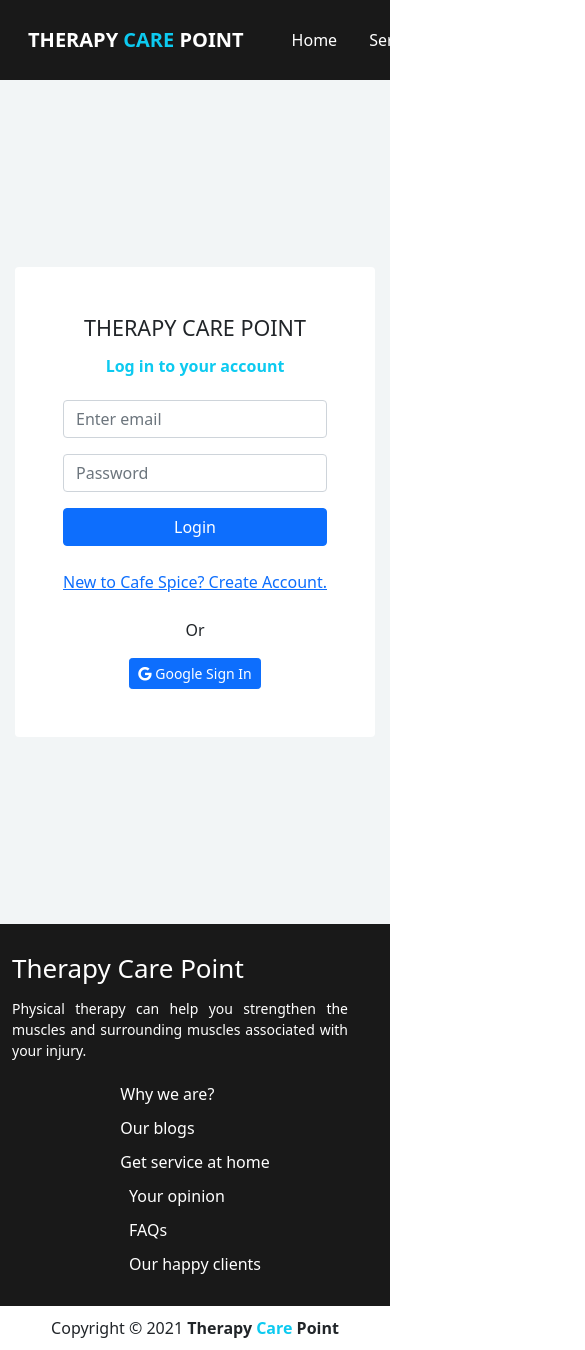
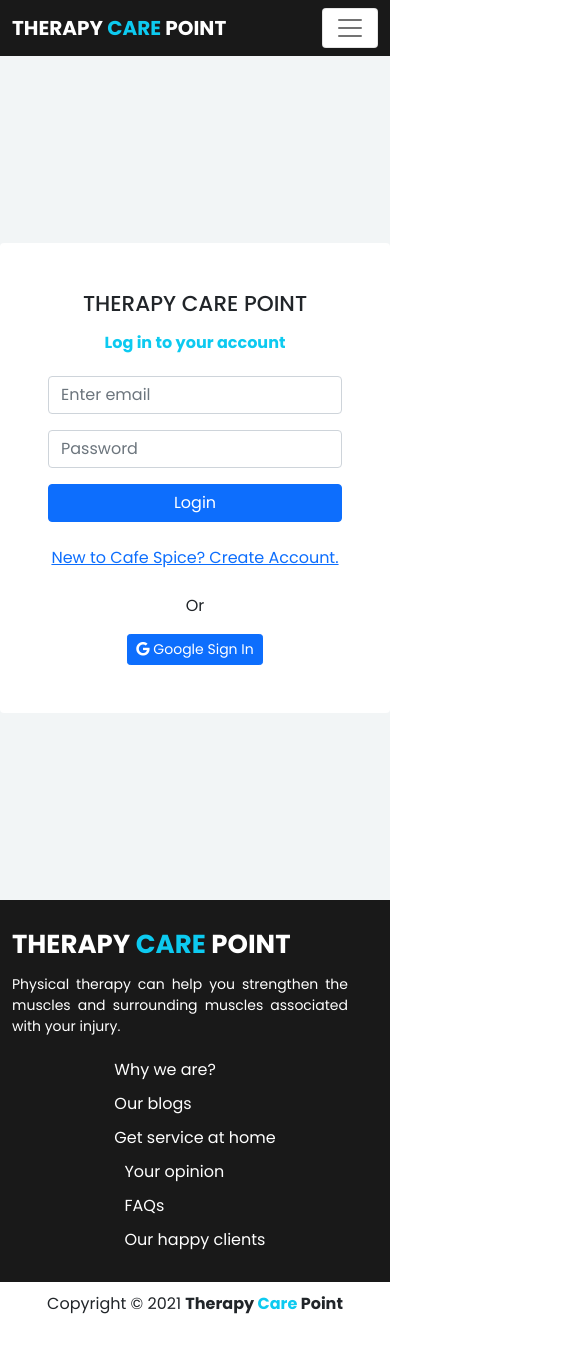
Before and after one commit to mizanur919/Asi10_health_care_and_tips, a React (Create React App) app: page /login in a window 390 px wide. Shown: the top 1350 px of the page, 585 px wide, since content can reach past the window. After the commit the page ends 1326 px from the top, so only its background shows below. Built offline with nearby package versions, Linux system fonts and the light colour scheme; no server answers.

Commit message:
menu responsive done

```diff
--- a/public/index.html
+++ b/public/index.html
@@ -16,6 +16,7 @@
     -->
     <link rel="manifest" href="%PUBLIC_URL%/manifest.json" />
     <link rel="stylesheet" href="https://use.fontawesome.com/releases/v5.15.4/css/all.css" integrity="sha384-DyZ88mC6Up2uqS4h/KRgHuoeGwBcD4Ng9SiP4dIRy0EXTlnuz47vAwmeGwVChigm" crossorigin="anonymous">
+    <link href="https://cdn.jsdelivr.net/npm/bootstrap@5.1.3/dist/css/bootstrap.min.css" rel="stylesheet" integrity="sha384-1BmE4kWBq78iYhFldvKuhfTAU6auU8tT94WrHftjDbrCEXSU1oBoqyl2QvZ6jIW3" crossorigin="anonymous">
     <!--
       Notice the use of %PUBLIC_URL% in the tags above.
       It will be replaced with the URL of the `public` folder during the build.
@@ -40,5 +41,6 @@
       To begin the development, run `npm start` or `yarn start`.
       To create a production bundle, use `npm run build` or `yarn build`.
     -->
+
   </body>
 </html>
--- a/src/App.js
+++ b/src/App.js
@@ -38,7 +38,7 @@
             <PrivateRoute path="/talktoexperts">
               <TalkToExperts></TalkToExperts>
             </PrivateRoute>
-            <Route className="/aboutus">
+            <Route path="/aboutus">
               <AboutUs></AboutUs>
             </Route>
             <Route path="*">
--- a/src/Pages/Shared/Footer/Footer.js
+++ b/src/Pages/Shared/Footer/Footer.js
@@ -9,7 +9,7 @@
                 <div className="container">
                     <div className="row">
                         <div className="col-md-4 footer-logo">
-                            <NavLink to="/home" activeStyle={{ color: "#ffffff" }}>Therapy Care Point</NavLink >
+                            <NavLink to="/home" activeStyle={{ color: "#ffffff" }}><span className="text-white text-uppercase fw-bold">Therapy <span className="text-info">Care</span> Point</span></NavLink >
                             <p style={{ padding: "10px 30px 0 0", textAlign: "justify", fontSize: "14px" }}>Physical therapy can help you strengthen the muscles and surrounding muscles associated with your injury.</p>
                         </div>
                         <div className="col-md-4 footer-menu-left d-flex justify-content-center">
--- a/src/Pages/Shared/Header/Header.js
+++ b/src/Pages/Shared/Header/Header.js
@@ -1,5 +1,5 @@
 import React from 'react';
-import { Container, Nav, Navbar, Button } from 'react-bootstrap';
+import { Container, Nav, Navbar, Button, NavDropdown } from 'react-bootstrap';
 import { Link } from 'react-router-dom';
 import useAuth from '../../../contexts/useAuth';
 import { HashLink } from 'react-router-hash-link';
@@ -9,14 +9,18 @@
     const { user, logOut } = useAuth();
     return (
         <>
-            <Navbar className="header-nav" variant="light" sticky="top">
+            <Navbar className="header-nav text-white" variant="light" sticky="top" expand="lg">
                 <Container>
-                    <Nav.Link>
                     <Navbar.Brand as={HashLink} to="/home" className="brand"><span className="text-white text-uppercase fw-bold">Therapy <span className="text-info">Care</span> Point</span></Navbar.Brand>
-                    </Nav.Link>
 
-                    <Navbar.Toggle />
-                    <Navbar.Collapse className="justify-content-end">
+                    <Navbar.Toggle className="bg-white" aria-controls="navbarScroll" />
+
+                    <Navbar.Collapse id="navbarScroll" className="justify-content-end">
+                        <Nav
+                            className="mr-auto my-2 my-lg-0"
+                            style={{ color: "white" }}
+                            navbarScroll
+                        >
                             <Nav.Link as={HashLink} to="/home"><span className="text-white">Home</span></Nav.Link>
                             <Nav.Link as={HashLink} to="/home#services"><span className="text-white">Services</span></Nav.Link>
                             <Nav.Link as={HashLink} to="/talktoexperts"><span className="text-white">Talk To Specialist</span></Nav.Link>
@@ -35,6 +39,7 @@
                                         <Nav.Link as={Link} className="signup-button" to="/signup"><span className="text-white">Sign up</span></Nav.Link>
                                     </div>
                             }
+                        </Nav>
                     </Navbar.Collapse>
                 </Container>
             </Navbar>
--- a/src/index.js
+++ b/src/index.js
@@ -3,7 +3,6 @@
 import './index.css';
 import App from './App';
 import reportWebVitals from './reportWebVitals';
-import 'bootstrap/dist/css/bootstrap.min.css';
 
 ReactDOM.render(
   <React.StrictMode>
```
Lines whose indentation alone changed are shown as unchanged.
